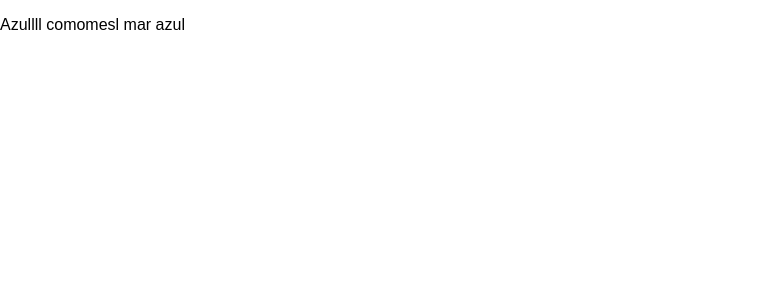
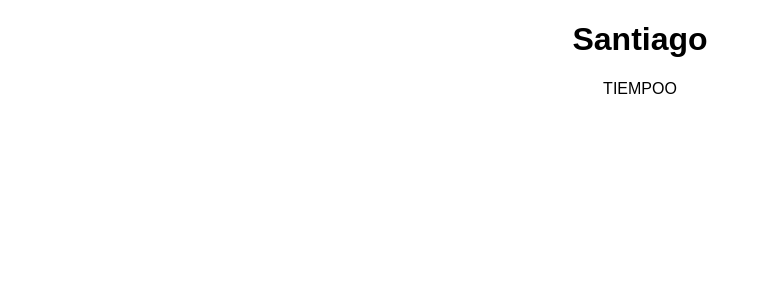
Before and after one commit to devdevi/react-sprint-7, a React (Create React App) app in the folder my-app/: page / in a window 1280 px wide. Shown: the top 300 px of the page, without its empty margins (0-770 px from the left). Built offline with nearby package versions, Linux system fonts and the light colour scheme.

Commit message:
plantilla react

```diff
--- a/my-app/src/App.js
+++ b/my-app/src/App.js
@@ -1,11 +1,14 @@
 import React, {Component} from 'react';
 import WeatherLocation from './components/WeatherLocation';
+import './App.css';
 
 class App extends Component {
   render() {
     return (
       <div className="App">
-       <WeatherLocation></WeatherLocation>
+       <WeatherLocation>
+
+      </WeatherLocation>
       </div>
     );
   }
--- /dev/null
+++ b/my-app/src/components/Location.js
@@ -0,0 +1,10 @@
+import React from 'react';
+
+const Location = () => (
+	<div>
+			<h1>Santiago</h1>
+
+
+	</div>)
+
+export default Location;
--- /dev/null
+++ b/my-app/src/components/WeatherData.js
@@ -0,0 +1,9 @@
+import React from 'react';
+const WeatherData = () => (
+	<div>
+			<p>TIEMPOO</p>
+
+
+	</div>)
+
+export default WeatherData;
--- a/my-app/src/components/WeatherLocation.js
+++ b/my-app/src/components/WeatherLocation.js
@@ -1,8 +1,12 @@
 import React from 'react';
+import Location from './Location';
+import WeatherData from './WeatherData';
+
+
 const WeatherLocation = () => (
 	<div>
-			<p>Azullll comomesl mar azul</p>
-
+		<Location />
+       <WeatherData />
 
 	</div>)
 
```
